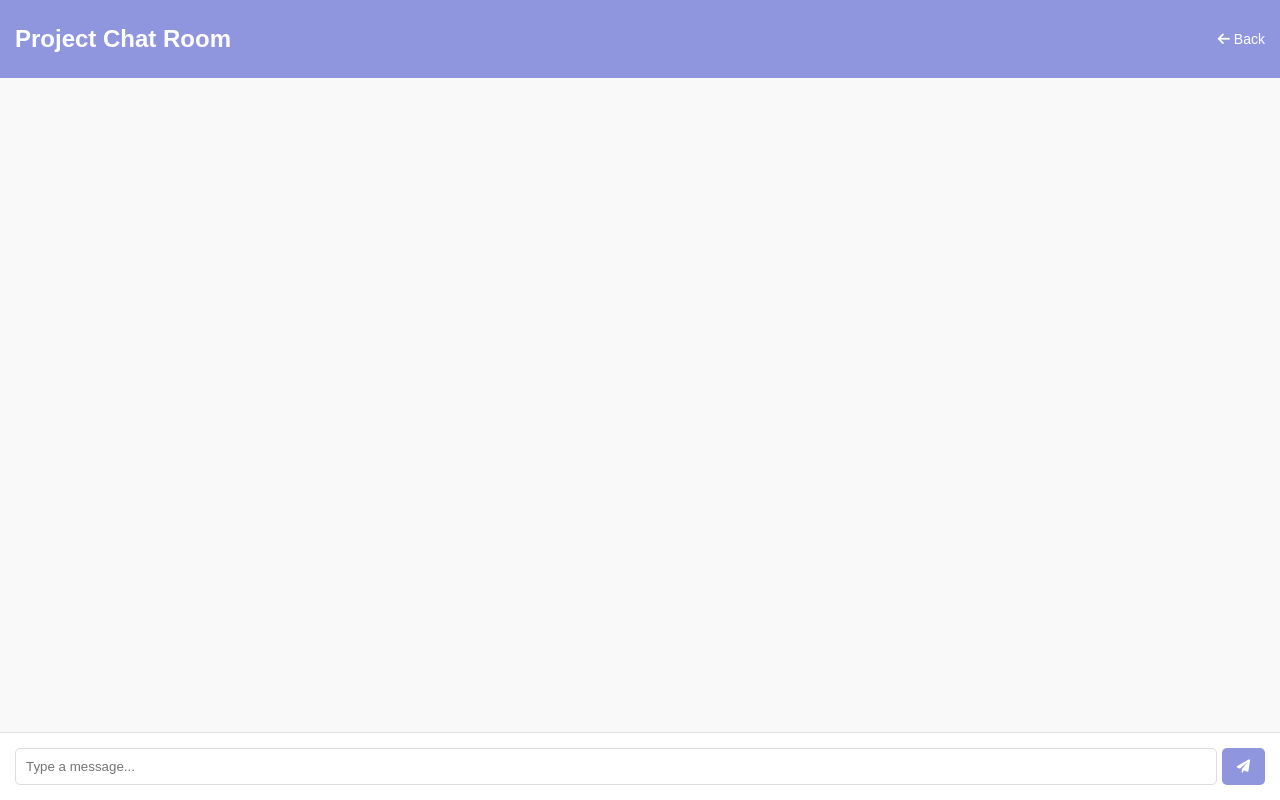
After one commit to rima-15/Wefaq-project, a PHP site: page /wefaq-php/chatroom.php in a window 1280 px wide. The commit adds this page. Run offline with PHP 8.4, Linux system fonts and the light colour scheme; the visitor is signed in with stand-in values (Sample User, id 1); data that the repository does not hold is empty.

Commit message:
Merge origin/temp
Conflicts:
	public_html/AppointmentPage.html
	public_html/PatientHome.html
	public_html/PrescribePage.html
	public_html/style.css

```diff
--- /dev/null
+++ b/wefaq-php/chatroom.php
@@ -0,0 +1,155 @@
+<?php
+session_start();
+require 'connection.php'; // Database connection
+
+// Ensure the user is logged in
+if (!isset($_SESSION['user_id'])) {
+    die("Unauthorized access");
+}
+
+$user_ID = $_SESSION['user_id'];
+$chat_ID = $_GET['chat_ID'] ?? 1; // Default to chat ID 1 if not provided
+
+// Fetch messages
+$stmt = $conn->prepare("SELECT m.message_text, m.timestamp, u.username FROM message m JOIN user u ON m.sender_ID = u.user_ID WHERE m.chat_ID = ? ORDER BY m.timestamp ASC");
+$stmt->bind_param("i", $chat_ID);
+$stmt->execute();
+$result = $stmt->get_result();
+$messages = $result->fetch_all(MYSQLI_ASSOC);
+$stmt->close();
+?>
+
+<!DOCTYPE html>
+<html lang="en">
+<head>
+    <meta charset="UTF-8">
+    <meta name="viewport" content="width=device-width, initial-scale=1.0">
+    <title>Project Chat Room</title>
+    <link rel="stylesheet" href="https://cdnjs.cloudflare.com/ajax/libs/font-awesome/6.0.0/css/all.min.css">
+    <style>
+        body {
+            font-family: Arial, sans-serif;
+            background-color: #f4f4f4;
+            margin: 0;
+            height: 100vh;
+            display: flex;
+            justify-content: center;
+            align-items: center;
+        }
+        .chat-container {
+            width: 100vw;
+            height: 100vh;
+            background: white;
+            display: flex;
+            flex-direction: column;
+        }
+        .chat-header {
+            background: #9096DE;
+            color: white;
+            padding: 5px 15px;
+            display: flex;
+            justify-content: space-between;
+            align-items: center;
+        }
+        .back-button {
+            color: white;
+            text-decoration: none;
+            font-size: 14px;
+        }
+        .chat-box {
+            flex: 1;
+            overflow-y: auto;
+            padding: 15px;
+            background: #f9f9f9;
+        }
+        .chat-message {
+            display: flex;
+            margin: 10px 0;
+        }
+        .my-message {
+            justify-content: flex-end;
+        }
+        .chat-avatar img {
+            width: 40px;
+            height: 40px;
+            border-radius: 50%;
+            margin-right: 10px;
+        }
+        .chat-content {
+            max-width: 70%;
+            padding: 8px 12px;
+            border-radius: 10px;
+            background: #ddd;
+        }
+        .my-message .chat-content {
+            background: #9096DE;
+            color: white;
+        }
+        .chat-user {
+            font-size: 12px;
+            color: white;
+        }
+        .chat-time {
+            font-size: 10px;
+            margin-left: 5px;
+        }
+        .chat-input {
+            display: flex;
+            padding: 15px;
+            background: white;
+            border-top: 1px solid #ddd;
+        }
+        .chat-input input {
+            flex: 1;
+            padding: 10px;
+            border: 1px solid #ddd;
+            border-radius: 5px;
+        }
+        .chat-input button {
+            background: #9096DE;
+            color: white;
+            border: none;
+            padding: 10px 15px;
+            margin-left: 5px;
+            cursor: pointer;
+            border-radius: 5px;
+        }
+    </style>
+</head>
+<body>
+    <div class="chat-container">
+        <header class="chat-header">
+            <h2>Project Chat Room</h2>
+            <a href="project.html" class="back-button"><i class="fas fa-arrow-left"></i> Back</a>
+        </header>
+        <div class="chat-box" id="chatBox">
+            <?php foreach ($messages as $message): ?>
+                <div class="chat-message <?php echo ($message['username'] === $_SESSION['username']) ? 'my-message' : ''; ?>">
+                    <div class="chat-avatar">
+                        <img src="Wefaq.jpg" alt="<?php echo htmlspecialchars($message['username']); ?>">
+                    </div>
+                    <div class="chat-content">
+                        <div class="chat-user"><?php echo htmlspecialchars($message['username']); ?> <span class="chat-time"><?php echo $message['timestamp']; ?></span></div>
+                        <div class="chat-text"><?php echo htmlspecialchars($message['message_text']); ?></div>
+                    </div>
+                </div>
+            <?php endforeach; ?>
+        </div>
+        <div class="chat-input">
+            <input type="text" id="messageInput" placeholder="Type a message...">
+            <button id="sendMessage"><i class="fas fa-paper-plane"></i></button>
+        </div>
+    </div>
+    <script>
+        document.getElementById("sendMessage").addEventListener("click", function() {
+            let messageText = document.getElementById("messageInput").value.trim();
+            if (messageText === "") return;
+            fetch("chatroom_backend.php", {
+                method: "POST",
+                headers: { "Content-Type": "application/x-www-form-urlencoded" },
+                body: `chat_ID=<?php echo $chat_ID; ?>&message_text=${encodeURIComponent(messageText)}`
+            }).then(() => location.reload());
+        });
+    </script>
+</body>
+</html>
--- a/wefaq-php/login.php
+++ b/wefaq-php/login.php
@@ -34,7 +34,7 @@ if ($_SERVER["REQUEST_METHOD"] == "POST") {
                 $_SESSION['user_type'] = $user['user_type'];
 
                 // Redirect to dashboard
-                header("Location: dashboard.php");
+                header("Location: chatroom.php");
                 exit();
             } else {
                 $error = "Invalid username/email or password.";
```
